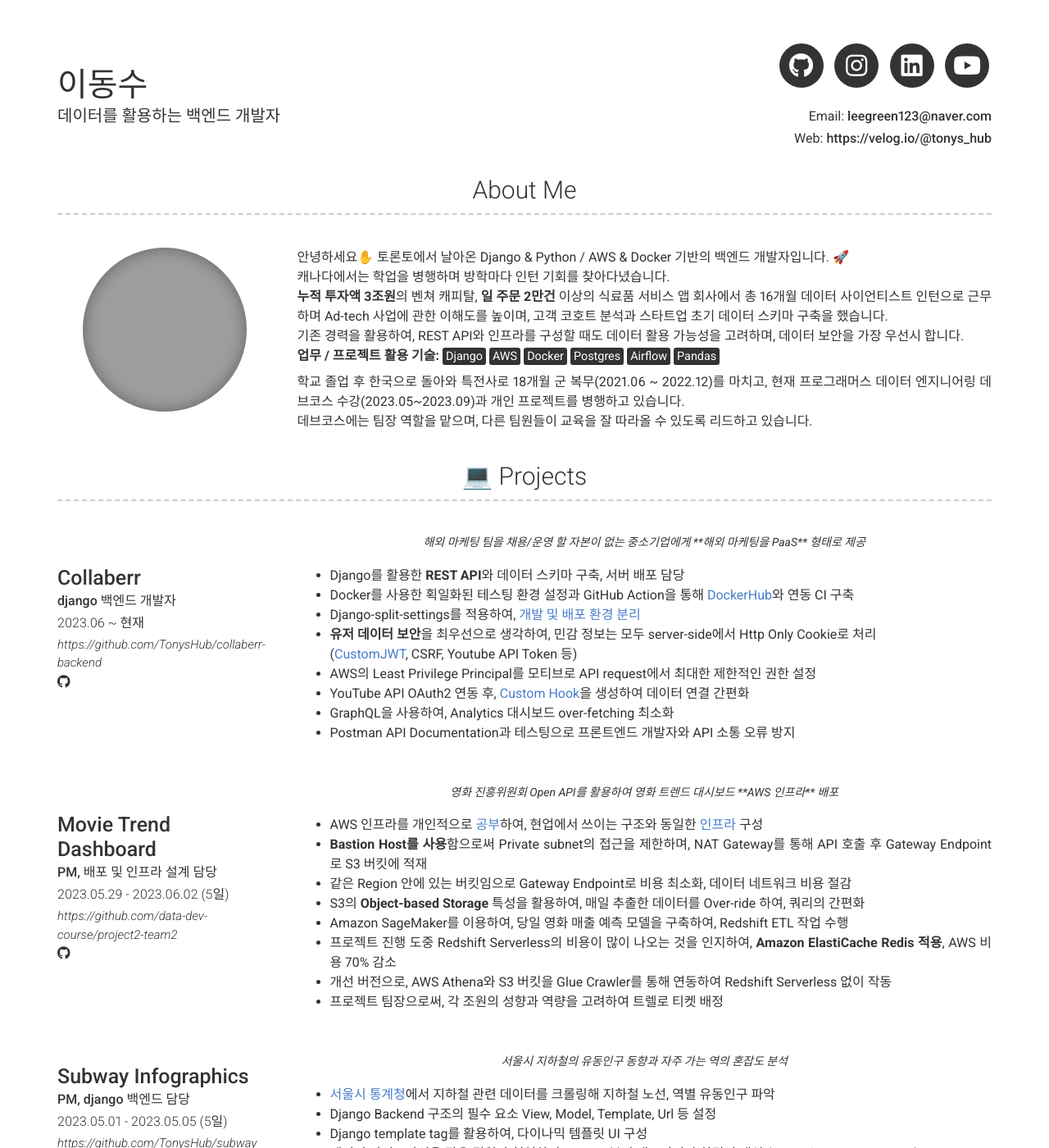
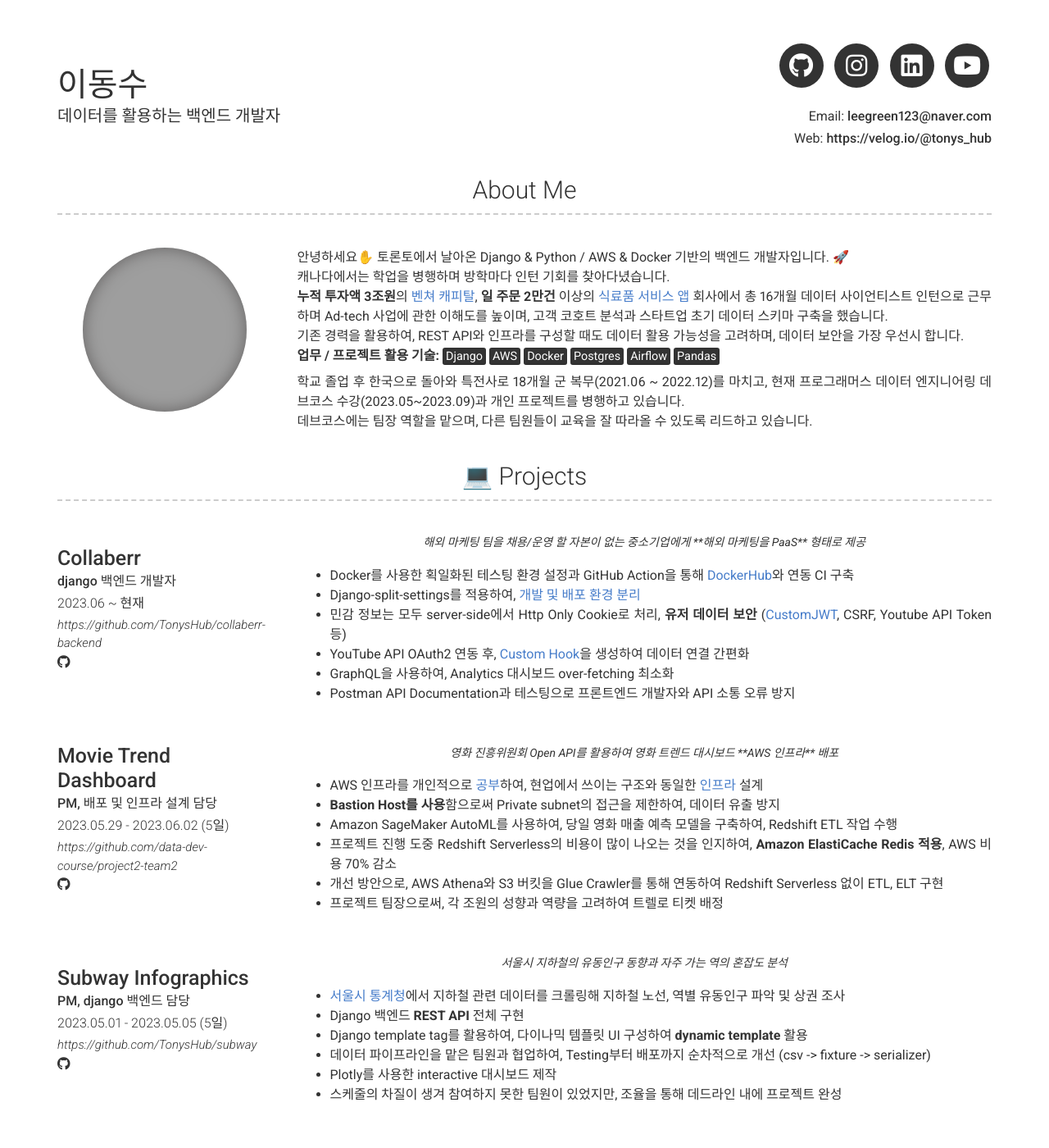
Before and after one commit to TonysHub/TonysHub.github.io, a Jekyll site: the page built from index.md, in a window 1280 px wide and 1400 px high. Shown: the whole window at 82% size. Built offline with Jekyll 4.4.1, drawn with Linux system fonts in a browser that asks for light colours; nearby versions of some CDN libraries; emoji names are drawn with the system emoji font; some of the changed text lies outside the part shown; grey boxes are pictures that could not be loaded.

Commit message:
Update _config.yml

```diff
--- a/_config.yml
+++ b/_config.yml
@@ -27,7 +27,7 @@ about_profile_image: images/profile2.png
 about_content: |
   안녕하세요:raised_hand: 토론토에서 날아온 Django & Python / AWS & Docker 기반의 백엔드 개발자입니다. :rocket: <br>
   캐나다에서는 학업을 병행하며 방학마다 인턴 기회를 찾아다녔습니다. <br>
-  **누적 투자액 3조원**의 벤쳐 캐피탈, **일 주문 2만건** 이상의 식료품 서비스 앱 회사에서 총 16개월 데이터 사이언티스트 인턴으로 근무하며
+  **누적 투자액 3조원**의 [벤쳐 캐피탈](https://clear.co/), **일 주문 2만건** 이상의 [식료품 서비스 앱](https://www.flashfood.com/) 회사에서 총 16개월 데이터 사이언티스트 인턴으로 근무하며
   Ad-tech 사업에 관한 이해도를 높이며, 고객 코호트 분석과 스타트업 초기 데이터 스키마 구축을 했습니다. <br>
   기존 경력을 활용하여, REST API와 인프라를 구성할 때도 데이터 활용 가능성을 고려하며, 데이터 보안을 가장 우선시 합니다. <br>
   **업무 / 프로젝트 활용 기술:**
@@ -60,12 +60,10 @@ content:
         quote: >
           해외 마케팅 팀을 채용/운영 할 자본이 없는 중소기업에게 **해외 마케팅을 PaaS** 형태로 제공 <br>
         description: |
-          * Django를 활용한 **REST API**와 데이터 스키마 구축, 서버 배포 담당
           * Docker를 사용한 획일화된 테스팅 환경 설정과 GitHub Action을 통해 [DockerHub](https://hub.docker.com/repositories/tonylee9692)와 연동 CI 구축
           * Django-split-settings를 적용하여, [개발 및 배포 환경 분리](https://github.com/TonysHub/collaberr-backend/blob/main/core/project/settings/__init__.py)
-          * **유저 데이터 보안**을 최우선으로 생각하여, 민감 정보는 모두 server-side에서 Http Only Cookie로 처리 <br>
+          * 민감 정보는 모두 server-side에서 Http Only Cookie로 처리, **유저 데이터 보안**
             ([CustomJWT](https://github.com/TonysHub/collaberr-backend/blob/main/core/general/authentication.py), CSRF, Youtube API Token 등)
-          * AWS의 Least Privilege Principal를 모티브로 API request에서 최대한 제한적인 권한 설정
           * YouTube API OAuth2 연동 후, [Custom Hook](https://github.com/TonysHub/collaberr-backend/tree/main/core/plugins/youtube)을 생성하여 데이터 연결 간편화
           * GraphQL을 사용하여, Analytics 대시보드 over-fetching 최소화
           * Postman API Documentation과 테스팅으로 프론트엔드 개발자와 API 소통 오류 방지
@@ -83,13 +81,11 @@ content:
         quote: >
           영화 진흥위원회 Open API를 활용하여 영화 트렌드 대시보드 **AWS 인프라** 배포 <br>
         description: |
-          * AWS 인프라를 개인적으로 [공부](https://velog.io/@tonys_hub?tag=Knowledge)하여, 현업에서 쓰이는 구조와 동일한 [인프라](https://user-images.githubusercontent.com/43350428/242866357-a54e009f-0ec3-4b9d-8311-f5f19a28e08c.png) 구성
-          * **Bastion Host를 사용**함으로써 Private subnet의 접근을 제한하며, NAT Gateway를 통해 API 호출 후 Gateway Endpoint로 S3 버킷에 적재
-          * 같은 Region 안에 있는 버킷임으로 Gateway Endpoint로 비용 최소화, 데이터 네트워크 비용 절감
-          * S3의 **Object-based Storage** 특성을 활용하여, 매일 추출한 데이터를 Over-ride 하여, 쿼리의 간편화
-          * Amazon SageMaker를 이용하여, 당일 영화 매출 예측 모델을 구축하여, Redshift ETL 작업 수행
+          * AWS 인프라를 개인적으로 [공부](https://velog.io/@tonys_hub?tag=Knowledge)하여, 현업에서 쓰이는 구조와 동일한 [인프라](https://user-images.githubusercontent.com/43350428/242866357-a54e009f-0ec3-4b9d-8311-f5f19a28e08c.png) 설계
+          * **Bastion Host를 사용**함으로써 Private subnet의 접근을 제한하여, 데이터 유출 방지
+          * Amazon SageMaker AutoML를 사용하여, 당일 영화 매출 예측 모델을 구축하여, Redshift ETL 작업 수행
           * 프로젝트 진행 도중 Redshift Serverless의 비용이 많이 나오는 것을 인지하여, **Amazon ElastiCache Redis 적용**, AWS 비용 70% 감소
-          * 개선 버전으로, AWS Athena와 S3 버킷을 Glue Crawler를 통해 연동하여 Redshift Serverless 없이 작동
+          * 개선 방안으로, AWS Athena와 S3 버킷을 Glue Crawler를 통해 연동하여 Redshift Serverless 없이 ETL, ELT 구현
           * 프로젝트 팀장으로써, 각 조원의 성향과 역량을 고려하여 트렐로 티켓 배정
 
       - layout: left
@@ -105,10 +101,10 @@ content:
         quote: >
           서울시 지하철의 유동인구 동향과 자주 가는 역의 혼잡도 분석
         description: |
-          * [서울시 통계청](https://data.seoul.go.kr/dataList/OA-12914/S/1/datasetView.do)에서 지하철 관련 데이터를 크롤링해 지하철 노선, 역별 유동인구 파악
-          * Django Backend 구조의 필수 요소 View, Model, Template, Url 등 설정
-          * Django template tag를 활용하여, 다이나믹 템플릿 UI 구성
-          * 데이터 파이프라인을 맡은 팀원과 협업하여, Testing부터 배포까지 순차적인 개선 (csv -> fixture -> serializer)
+          * [서울시 통계청](https://data.seoul.go.kr/dataList/OA-12914/S/1/datasetView.do)에서 지하철 관련 데이터를 크롤링해 지하철 노선, 역별 유동인구 파악 및 상권 조사
+          * Django 백엔드 **REST API** 전체 구현
+          * Django template tag를 활용하여, 다이나믹 템플릿 UI 구성하여 **dynamic template** 활용
+          * 데이터 파이프라인을 맡은 팀원과 협업하여, Testing부터 배포까지 순차적으로 개선 (csv -> fixture -> serializer)
           * Plotly를 사용한 interactive 대시보드 제작
           * 스케줄의 차질이 생겨 참여하지 못한 팀원이 있었지만, 조율을 통해 데드라인 내에 프로젝트 완성
 
@@ -160,7 +156,7 @@ content:
           * PostgreSQL: 모든 개인 프로젝트에 사용, Mixpanel User Analytics 데이터 스키마 제작 경험
           * MongoDB: 현업에서 사용
           * GraphQL: 개인 프로젝트에서 대시보드 데이터 추출 목적으로 적용
-          * Airflow: S3 데이터를 Athena에 적재
+          * Airflow: S3 데이터를 Athena에 적재, ETL 구성
           * Superset: Redshift Serverless, Redis Cache와 연결하여 대시보드 제작
 
 
@@ -183,7 +179,7 @@ content:
           * President's 입학 장학금 수료
           * 졸업작품 각종 대회 수상
           * 학기와 병행하며, **총 32개월**의 인턴 경험
-          * 학과 관련 인턴을 1년 정도 하다가, 기계공학보다는 프로그래밍이 재밌어서, 이후는 데이터 관련 직군으로 취업
+          * 학과 관련 인턴을 1년 정도 하다가, 기계공학보다는 프로그래밍에 흥미를 느껴 데이터 관련 직군으로 취업
 
   - title: 🪖 Military
     layout: list
```
